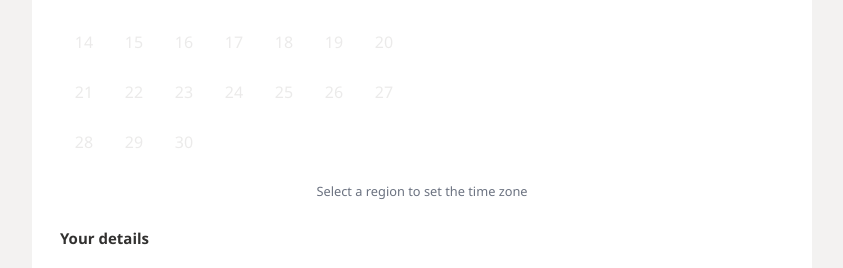
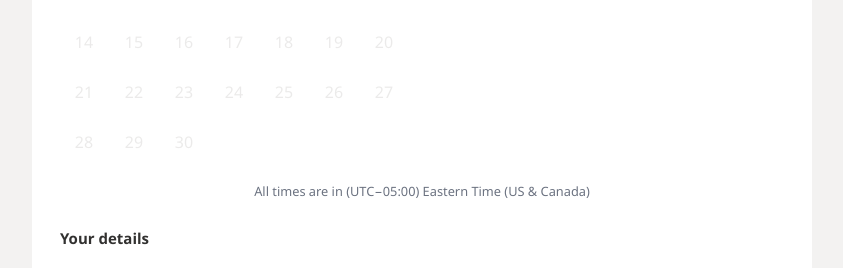
Before and after one commit to RuariW12/bookings-ui-demo-v1, a React (Vite) app in the folder bookings-ui/: page / in a window 1280 px wide. Shown: the part 994-1262 px from the top of the page, without its empty margins (218-1061 px from the left). Built offline with nearby package versions, Linux system fonts and the light colour scheme; no server answers.

Commit message:
updated logic to keep us east as standard time zone

```diff
--- a/bookings-ui/src/App.jsx
+++ b/bookings-ui/src/App.jsx
@@ -1,6 +1,6 @@
 import { useState } from 'react'
 import './App.css'
-import { REGIONS, REGION_TZ, REGION_SLOTS, SEED_BOOKINGS } from './bookings'
+import { REGIONS, REGION_SLOTS, SEED_BOOKINGS } from './bookings'
 
 const OPERATION_TYPES = {
   build: {
@@ -124,6 +124,9 @@ function fmtShort(d) {
 }
 
 // Slots already taken for a region on a given day.
+// MOCK SEAM: reads the seed bookings. When the backend lands, swap SEED_BOOKINGS
+// for the fetched bookings (SharePoint/SQL) for the chosen region + day — the
+// rest of the logic is unchanged.
 function takenSlots(region, day) {
   const iso = fmtISO(day)
   return new Set(
@@ -263,7 +266,6 @@ function App() {
       tier: operationType === "refresh" ? tier : null,
       durationHours: hours,
       region,
-      regionTz: REGION_TZ[region] || null,   // explicit so the backend can normalize to the US-East anchor
       entitlement, cid, environment, environmentId,
       // date semantics differ by type. Build is START-anchored: the selected
       // date is the first of 5 business days (delivery per the doc falls on/
@@ -271,7 +273,7 @@ function App() {
       buildWindowStart: operationType === "build" && buildSpan.length ? fmtISO(buildSpan[0]) : null,
       buildWindowEnd: operationType === "build" && buildSpan.length ? fmtISO(buildSpan[buildSpan.length - 1]) : null,
       date: operationType !== "build" && date ? fmtISO(date) : null,
-      startTime: cfg?.pickTime ? time : null,   // region-local wall time
+      startTime: cfg?.pickTime ? time : null,   // US Eastern — the single anchor for all bookings
       endTime: endTime || null,
       bookerName, csmEmail, utilityBox, privateNotes,
     }
@@ -324,7 +326,7 @@ function App() {
           </select>
           {region && (
             <div className="tz" style={{ marginTop: 4 }}>
-              Capacity &amp; start times follow {region} ({REGION_TZ[region]})
+              Capacity &amp; available slots for {region}
             </div>
           )}
         </div>
@@ -443,11 +445,7 @@ function App() {
             </div>
           </div>
 
-          <div className="tz">
-            {region
-              ? `Times shown in ${REGION_TZ[region]} — the ${region} region's local time`
-              : "Select a region to set the time zone"}
-          </div>
+          <div className="tz">All times are in (UTC−05:00) Eastern Time (US &amp; Canada)</div>
         </div>
 
         <h3 className="section-head">Your details</h3>
```
